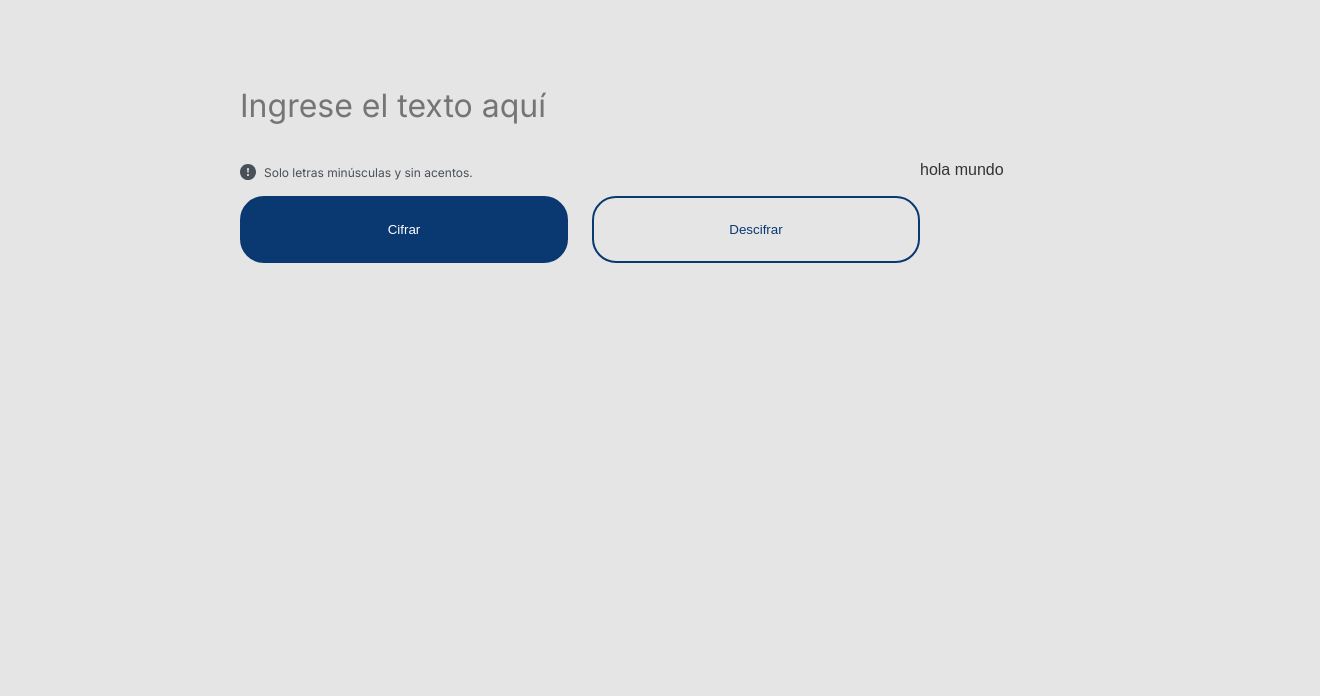
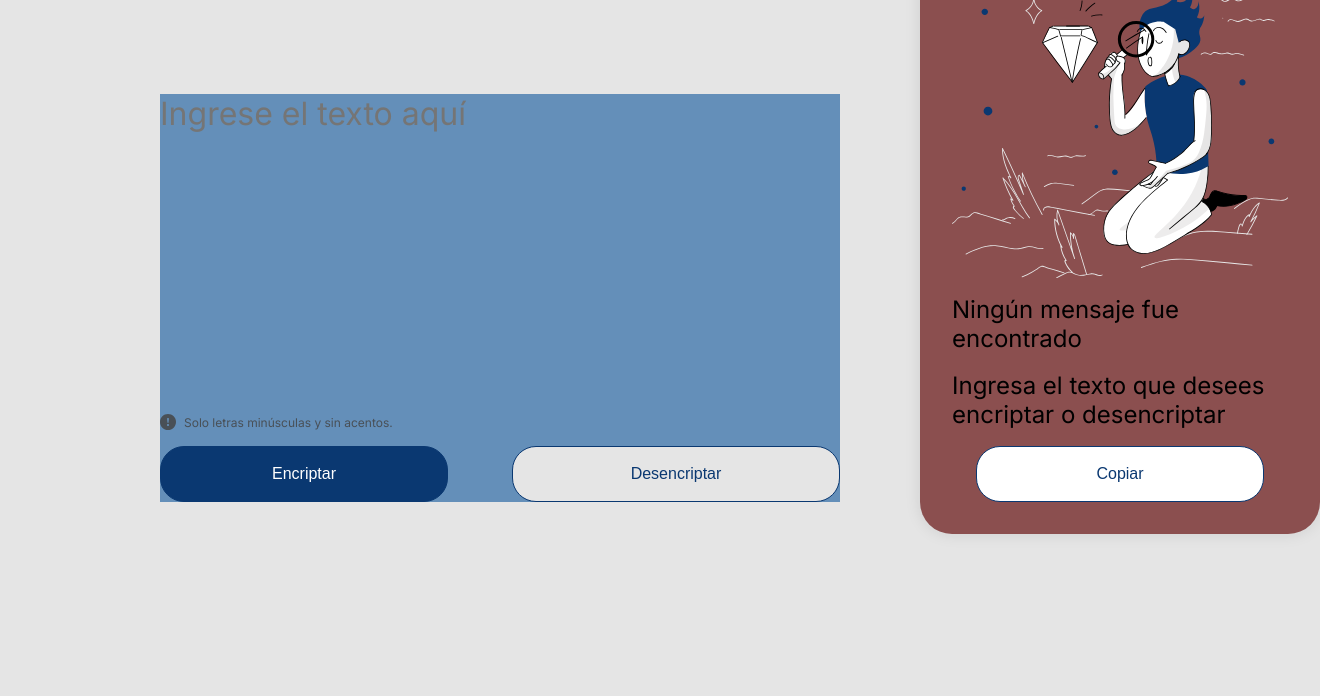
Before and after one commit to oscdev11/ONE-Encriptador, a plain HTML site: page index.html in a window 1280 px wide. Shown: the part 104-800 px from the top of the page, 1320 px wide, since content can reach past the window. Drawn offline with Linux system fonts and the light colour scheme.

Commit message:
intento responsivo1

```diff
--- a/index.html
+++ b/index.html
@@ -22,14 +22,16 @@
                 <p>Solo letras minúsculas y sin acentos.</p>
             </div>
             <div class="main__entrada_botones">
-                <button class="main__entrada_boton_cifrar">Cifrar</button>
-                <button class="main__entrada_boton_descifrar">Descifrar</button>
+                <button class="main__entrada_boton_encriptar">Encriptar</button>
+                <button class="main__entrada_boton_desencriptar">Desencriptar</button>
             </div>
         </div>
-        <div class="main__salidas">
-            <div class="main__salidas_contenido">
-                <p>hola mundo</p>
-            </div>
+
+        <div class="main__salida">
+            <img src="./images/notFound.svg" alt="notFound">
+            <p>Ningún mensaje fue encontrado</p>
+            <p>Ingresa el texto que desees encriptar o desencriptar</p>
+            <button class="main__salida_boton">Copiar</button>
         </div>
     </main>
 
--- a/styles/styles.css
+++ b/styles/styles.css
@@ -13,34 +13,37 @@
     box-sizing: border-box;
 }
 
-body{
+body {
     background-color: var(--color-background);
-    height: 100vh;
+
+    box-sizing: border-box;
 }
 
-.header{
-    padding: 2.5rem 0 0 2.5rem;
+.header {
+    padding: 2rem 0 0 2rem;
+    margin: auto;
 }
 
-.header__logo{
+.header__logo {
     width: 7.5rem;
     height: 3rem;
 }
 
-.main{
+.main {
     display: flex;
-    align-items: center;
+    align-items: flex-end;
 }
 
-.main__entradas{
+.main__entradas {
     display: flex;
     flex-direction: column;
-    margin: 5rem 0 4.5rem 15rem;
+    margin: 0 5rem 4.5rem 10rem;
+    background-color: #648fb9;
 }
 
-.main__entradas_textarea{
+.main__entradas_textarea {
     width: 42.5rem;
-    height: calc(100% - 4.5rem);
+    height: 20rem;
     background: none;
     border: none;
     outline: none;
@@ -52,7 +55,7 @@ body{
     color: var(--color-text);
 }
 
-.main__entradas_advertencia{
+.main__entradas_advertencia {
     display: flex;
     align-items: center;
     font-family: var(--font-inter);
@@ -62,39 +65,60 @@ body{
     color: var(--color-text-gray);
 }
 
-.main__entrada_botones{
+.main__entrada_botones {
     display: flex;
     justify-content: space-between;
 }
 
-.main__entrada_boton_cifrar{
+.main__entrada_boton_encriptar {
     background: var(--color-text);
-    border: 2px solid var(--color-text);
+    border: 1px solid var(--color-text);
     border-radius: 1.5rem;
-    width: 20.5rem;
-    height: 4.18rem;
+    width: 18rem;
+    height: 3.5rem;
     gap: 1.5rem;
     color: white;
+    font-size: 1rem;
 }
 
-.main__entrada_boton_descifrar{
+.main__entrada_boton_desencriptar {
     background: var(--color-background);
-    border: 2px solid var(--color-text);
+    border: 1px solid var(--color-text);
     border-radius: 1.5rem;
     width: 20.5rem;
     color: var(--color-text);
+    font-size: 1rem;
 }
 
-.main__salida{
-    background-color: #c73737; /* Fondo blanco */
-    border-radius: 1rem; /* Esquinas redondeadas */
-    box-shadow: 0 0.5rem 1rem rgba(0, 0, 0, 0.1); /* Sombra suave */
-    padding: 1.5rem; /* Espaciado interno */
-    width: 300px; /* Ancho de la tarjeta */
+.main__salida {
+    display: flex;
+    flex-direction: column;
+    width: 25rem;
+    height: 37rem;
+    margin: -3.5rem 2.5rem 2.5rem 0;
+    border-radius: 2rem;
+    background-color: rgb(139, 79, 79);
+    box-shadow: 0 0 1rem 0 rgba(0, 0, 0, 0.1);
+    padding: 2rem;
+    font-family: var(--font-inter);
+    font-size: 1.5rem;
+    align-items: center;
+    justify-content: space-between;
 }
 
-.main__salidas_contenido{
-    color: #333333;
-    font-family: Arial, sans-serif;
+.main__salida_boton {
+    background: white;
+    border: 1px solid var(--color-text);
+    border-radius: 1.5rem;
+    width: 18rem;
+    height: 3.5rem;
+    color: var(--color-text);
     font-size: 1rem;
+
 }
+
+@media (max-width: 768) {
+    .main {
+        flex-direction: column-reverse;
+    }
+}
```
Also changed, not shown: images/notFound.svg (added).
